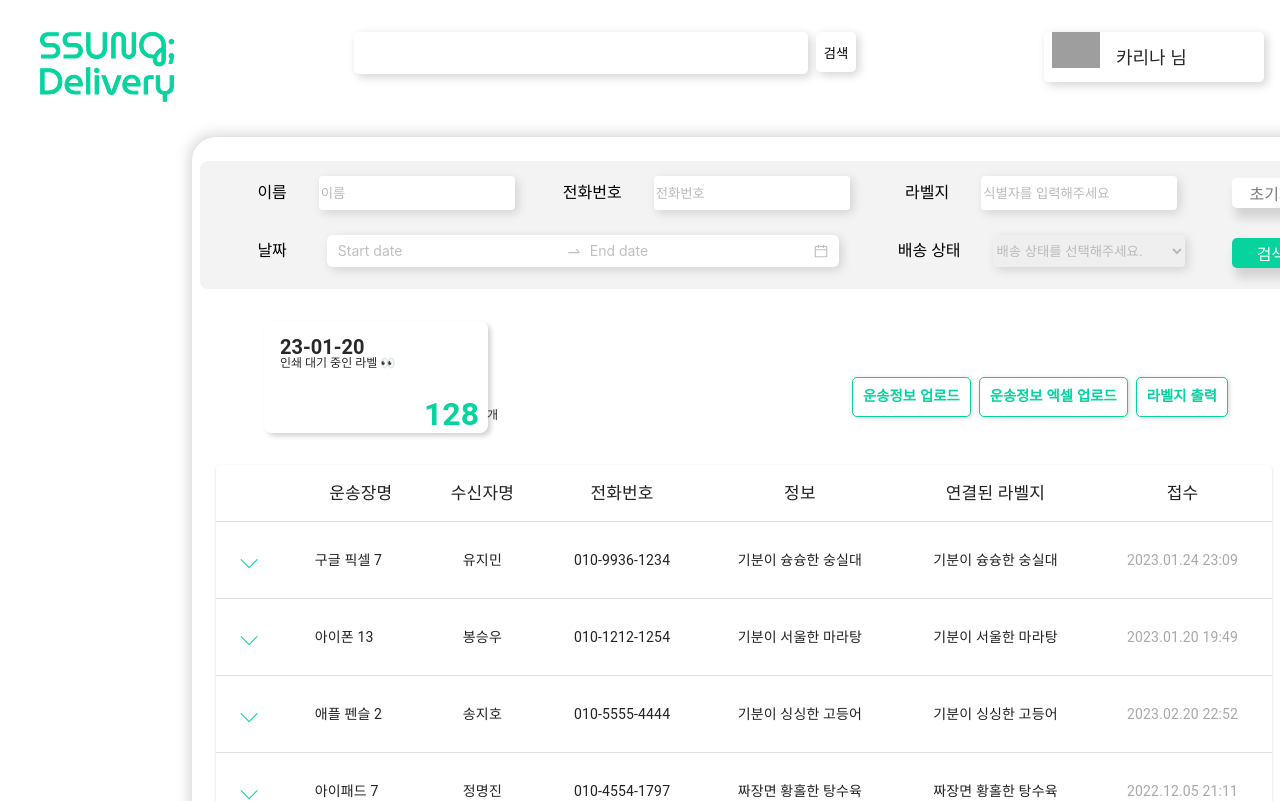
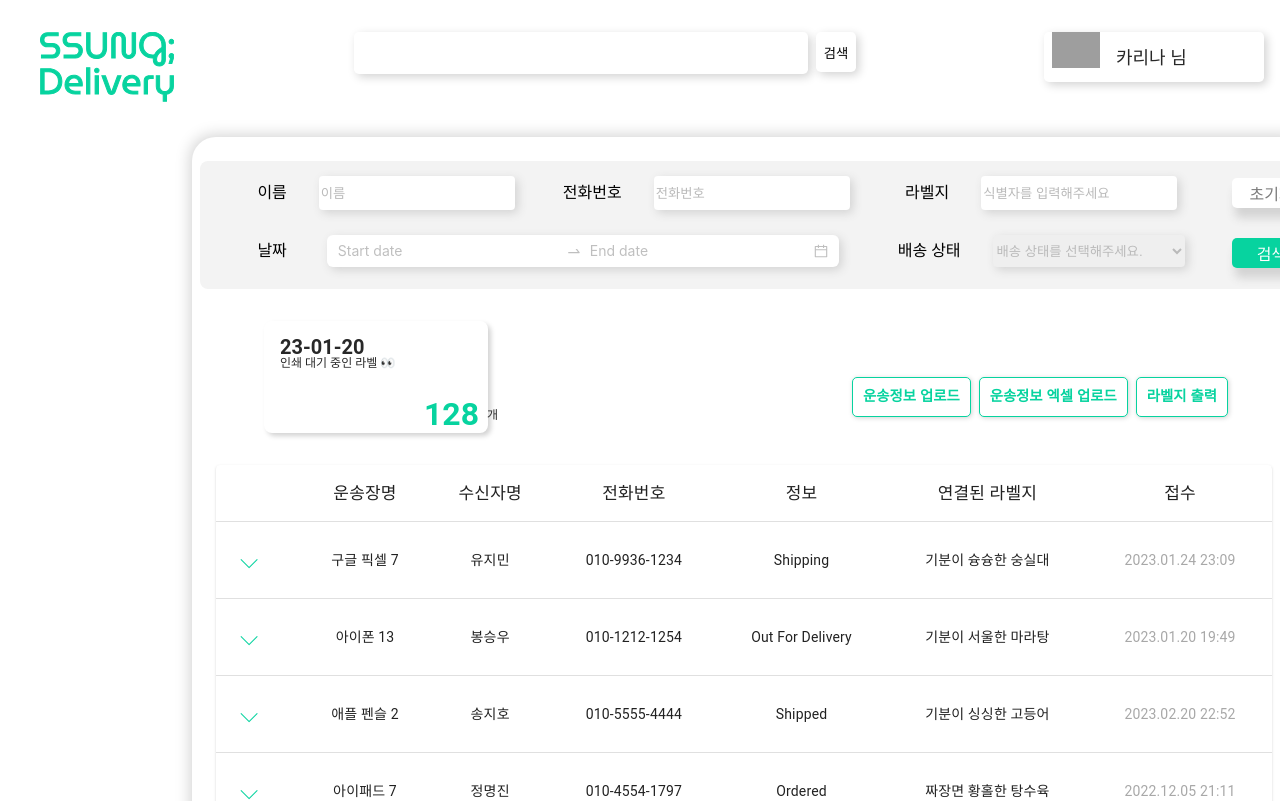
Before and after one commit to gdsc-ssu/ssung-delivery-frontend, a React (Vite) app in the folder packages/app/sender-client/: page / in a window 1280 px wide. Shown: the top 801 px of the page. Built offline with nearby package versions, Linux system fonts and the light colour scheme; grey boxes are pictures that could not be loaded.

Commit message:
chore(sender) : edit process column

```diff
--- a/packages/app/sender-client/src/component/MuiTable.tsx
+++ b/packages/app/sender-client/src/component/MuiTable.tsx
@@ -1,6 +1,5 @@
 import styled from "@emotion/styled";
 import { ComponentContainer, Flex, Spacer } from "../../../../common/ssung-ui/components/Layout";
-import { Text, Title } from "../../../../common/ssung-ui/components/Text";
 import Box from '@mui/material/Box'
 import Paper from '@mui/material/Paper'
 import Table from '@mui/material/Table'
@@ -15,12 +14,16 @@ import TableContainer from '@mui/material/TableContainer'
 import { useState, Fragment } from 'react'
 import ProgressBar from "../../../../common/ssung-ui/components/ProgressBar";
 import { SHIP_TABLE_MOCK_DATA } from "../Model/shiptable.mock";
-import { ShippingStepType, ShipTableData } from "../Model/shiptable";
+import { ShipHistoryType, ShipTableData } from "../Model/shiptable";
 
+const Row = (props: {shipTableData: ShipTableData }) => {
+    const { shipTableData } = props
+    const [open, setOpen] = useState<boolean>(false);
 
-const Row = (props: {row: ShipTableData }) => {
-    const { row } = props
-    const [open, setOpen] = useState<boolean>(false);
+    const getLastShipState = (history: ShipHistoryType[]) => {
+        const lastState = history.filter((hist) => hist.done === true)
+        return lastState[lastState.length - 1]
+    }
 
     return (
         <Fragment>
@@ -32,12 +35,12 @@ const Row = (props: {row: ShipTableData }) => {
                     {open ? `⌃` : `⌵`}
                 </IconButton>
             </TableCell>
-            <TableCell component='th' scope='row'>{row.product}</TableCell>
-            <TableCell align='center'>{row.name}</TableCell>
-            <TableCell align='center'>{row.phone}</TableCell>
-            <TableCell align='center'>{row.label}</TableCell>
-            <TableCell align='center'>{row.label}</TableCell>
-            <TableCell align='center' style={{"color":"var(--form-text)"}}>{row.registerdate}</TableCell>
+            <TableCell component='th' scope='row' align='center'>{shipTableData.product}</TableCell>
+            <TableCell align='center'>{shipTableData.name}</TableCell>
+            <TableCell align='center'>{shipTableData.phone}</TableCell>
+            <TableCell align='center'>{getLastShipState(shipTableData.history)?.state}</TableCell>
+            <TableCell align='center'>{shipTableData.label}</TableCell>
+            <TableCell align='center' style={{"color":"var(--form-text)"}}>{shipTableData.registerdate}</TableCell>
         </TableRow>
         <TableRow>
             <TableCell colSpan={6} sx={{ py: '0 !important' }} style={{"border":"none"}}>
@@ -46,20 +49,18 @@ const Row = (props: {row: ShipTableData }) => {
                         <Typography variant='h6' gutterBottom component='div'
                             style={{"position":"relative", "top":"2.5rem", "left":'2rem'}}
                         >History</Typography>
-                        <Table size='medium' aria-label='purchases' style={{"margin":"0 20rem"}}>
+                        <Table size='medium' aria-label='purchases' style={{"margin":"0 15rem"}}>
                             <TableHead>
                                 <TableRow>
                                     <TableCell style={{"border":"none"}}>
                                         <Flex flexDirection={"column"} style={{"width":"60%"}}>
-                                            <ProgressBar progress={'50%'} />
-                                            {/* {row.history.map(history => (
+                                            <ProgressBar progress={'66.6%'} />
                                             <TableRow>
-                                                <TableCell style={{"border":"none", "width":"30%"}}>{historyRow.process1}</TableCell>
-                                                <TableCell style={{"border":"none", "width":"30%"}}>{historyRow.process2}</TableCell>
-                                                <TableCell style={{"border":"none", "width":"30%"}}>{historyRow.process3}</TableCell>
-                                                <TableCell style={{"border":"none", "width":"30%"}}>{historyRow.process4}</TableCell>
+                                                <TableCell style={{"border":"none", "width":"30%"}}>Ordered</TableCell>
+                                                <TableCell style={{"border":"none", "width":"30%"}}>Shipping</TableCell>
+                                                <TableCell style={{"border":"none", "width":"30%"}}>Out For Delivery</TableCell>
+                                                <TableCell style={{"border":"none", "width":"30%"}}>Shipped</TableCell>
                                             </TableRow>
-                                            ))} */}
                                         </Flex>
                                     </TableCell>
                                 </TableRow>
@@ -87,7 +88,7 @@ const MuiTable = () => {
             </TableHead>
             <TableBody>
                 {SHIP_TABLE_MOCK_DATA.map(row => (
-                    <Row key={row.name} row={row} />
+                    <Row key={row.name} shipTableData={row} />
                 ))}
             </TableBody>
         </Table>
```
